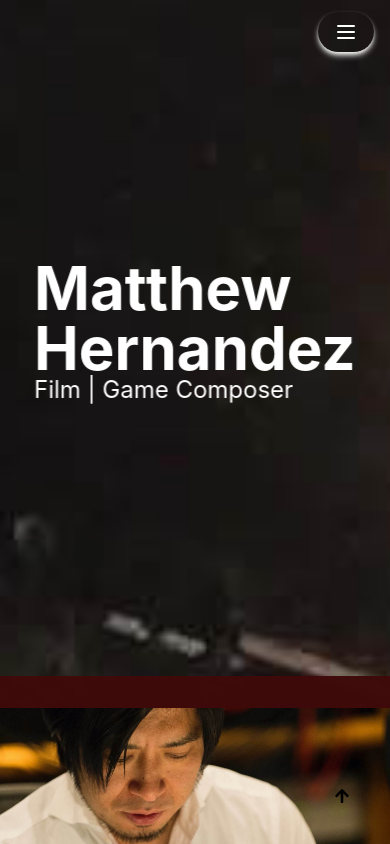
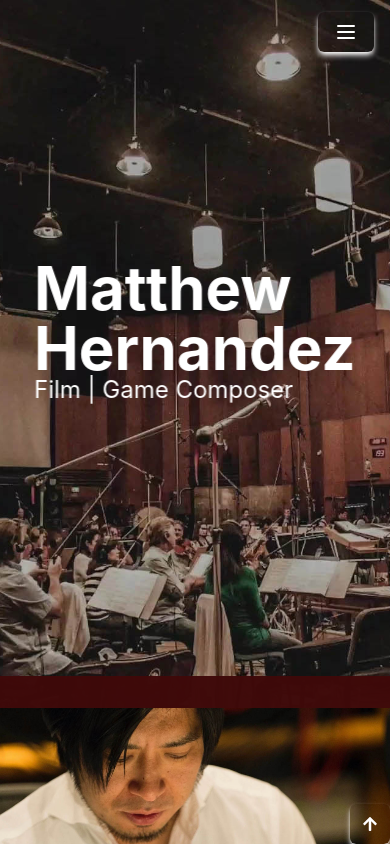
Before and after one commit to Cyber-Digital-llc/Matthews-Portfolio-Website-FE, a Next.js app: page / in a window 390 px wide. Shown: the top 844 px of the page. Built offline with nearby package versions, Linux system fonts and the light colour scheme.

Commit message:
bg parallax not working on mobile

```diff
--- a/components/MobileNav.jsx
+++ b/components/MobileNav.jsx
@@ -101,7 +101,7 @@ function Nav() {
             <button
               onClick={() => setIsOpen(!isOpen)}
               type="button"
-              className="rounded-full font-myriadpro text-xl  shadow-md shadow-[#ffffff] text-[#ffffff] hover:text-[#989898] p-2 px-4 cursor-pointe"
+              className="rounded-md font-myriadpro text-xl  shadow-md shadow-[#ffffff] text-[#ffffff] hover:text-[#989898] p-2 px-4 cursor-pointer"
               aria-controls="mobile-menu"
               aria-expanded="false"
             >
--- a/components/Music.jsx
+++ b/components/Music.jsx
@@ -12,7 +12,7 @@ const Music = () => {
         <div className="flex w-full bg-center bg-musicBGI bg-cover bg-scroll sm:bg-left sm:w-[100vw] md:bg-left md:bg-fit md:flex md:flex-row md:w-full md:bg-contain xl:bg-contain lg:w-full lg:bg-fixed lg:bg-fit lg:bg-left lg:bg-contain xl:w-full xl:bg-left xl:bg-fit xl:h-full xl:min-h-[980px] xl:flex h-96 mx-auto bg-no-repeat "></div>
       </div>
 
-      <div className="flex justify-center xl:w-[50vw] h-auto px-0">
+      <div className="flex  bg-black bg-opacity-50 py-0 justify-center xl:w-[50vw] h-auto ">
         <div className="flex justify-center mx-auto py-[3%] lg:justify-start lg:px-14 md:justify-start md:px-0 xl:justify-start xl:px-0 ">
           <div className="w-full">
             <p className="text-6xl py-2">MUSIC</p>
--- a/components/ScrollToTopButton.jsx
+++ b/components/ScrollToTopButton.jsx
@@ -31,7 +31,7 @@ function ScrollToTopButton() {
 
   return (
     <motion.button
-      className="fixed bottom-0 right-0 p-10"
+      className="fixed bottom-0 right-0 p-3 rounded-md font-myriadpro text-xl  shadow-md shadow-[#ffffff] text-[#ffffff] hover:text-[#989898] cursor-pointer"
       variants={ScrollToTopContainerVariants}
       initial="hide"
       animate={controls}
--- a/pages/index.js
+++ b/pages/index.js
@@ -13,7 +13,7 @@ import ScrollToTopButton from "../components/ScrollToTopButton";
 
 export default function Home() {
     return (
-        <div className='w-[100vw] px-10 bg-cover bg-no-repeat lg:bg-cover 2xl:bg-cover bg-center bg-headerBGI md:bg-fixed md:w-[100vw] mx-auto flex items-center justify-center flex-col min-h-[676px] scrollbar-hide relative overflow-y-auto overflow-x-hidden md:overflow-x-visible md:overflow-y-visible'>
+        <div className='relative px-10 bg-no-repeat bg-fit bg-fixed bg-cover h-auto lg:bg-cover 2xl:bg-cover bg-center bg-headerBGI md:bg-fixed md:w-[100vw] mx-auto flex items-center justify-center flex-col scrollbar-hide  overflow-y-auto overflow-x-hidden md:overflow-x-visible md:overflow-y-visible'>
             <Head>
                 <title>Matthew Hernandez</title>
                 <meta name='description' content='Film & Game Composer' />
```
